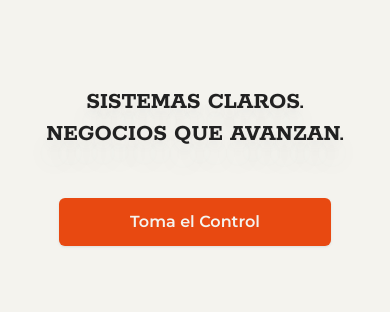
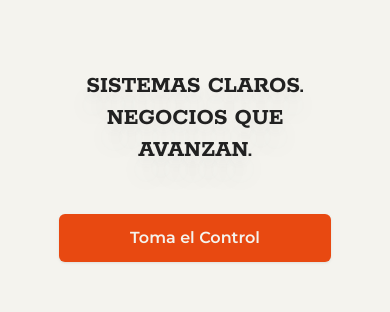
Before and after one commit to alex-traverso/shirostudio, a Next.js app: page / in a window 390 px wide. Shown: the part 304-616 px from the top of the page. Built offline with nearby package versions, Linux system fonts and the light colour scheme; no server answers.

Commit message:
fix tablet and mobile padding-x

```diff
--- a/components/Container.tsx
+++ b/components/Container.tsx
@@ -28,7 +28,7 @@ const Container = ({
   return (
     // container-ds
     <Element
-      className={`px-10 md:px-14 lg:px-[75px] ml-auto mr-auto w-full max-w-325 ${className}`.trim()}
+      className={`px-12 md:px-16 lg:px-[75px] ml-auto mr-auto w-full max-w-325 ${className}`.trim()}
     >
       {children}
     </Element>
--- a/components/PillarCard.tsx
+++ b/components/PillarCard.tsx
@@ -6,7 +6,7 @@ interface PillarCardProps {
 export default function PilarCard({ title, description }: PillarCardProps) {
   return (
     <div
-      className="bg-background-200 hover:bg-border-100 transition-all cursor-pointer border-b-14 border-accent-selected rounded-5xl lg:rounded-card min-w-40 min-h-48 px-4 lg:w-69.75 lg:h-69.25 flex items-center justify-center pb-3.5"
+      className="bg-background-200 hover:bg-border-100 transition-all cursor-pointer border-b-14 border-accent-selected rounded-5xl lg:rounded-card min-w-40 md:w-48 min-h-48 px-4 lg:w-69.75 lg:h-69.25 flex items-center justify-center pb-3.5"
       style={{
         boxShadow:
           "0px 2.702px 5.404px 0px rgba(112,113,116,0.1), 0px 1.351px 2.702px 0px rgba(112,113,116,0.06)",
--- a/components/PillarsSection.tsx
+++ b/components/PillarsSection.tsx
@@ -60,7 +60,7 @@ const PillarsSection = () => {
 
         {/* PILLARS */}
         <FadeInSection>
-          <div className="flex flex-col gap-7 md:gap-16 items-center">
+          <div className="flex flex-col gap-7 md:gap-7 lg:gap-16 items-center">
             <Title className="uppercase">Los tres pilares</Title>
             <div className="flex gap-5 lg:gap-10 items-center justify-center flex-wrap">
               {pillars.map((pillar) => (
```
